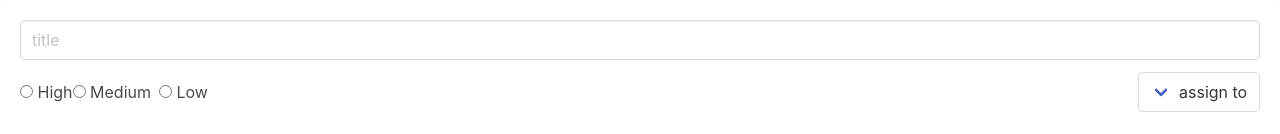
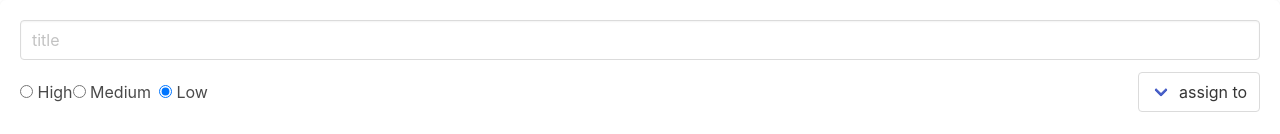
Before and after one commit to tim811223/ReactLab, a React (Vite) app in the folder CH9-Forms/ch9-todoitem/: page / in a window 1280 px wide. Shown: the top 134 px of the page. Built offline with nearby package versions, Linux system fonts and the light colour scheme; the HTML template or start-up script is replaced by a standard one.

Commit message:
基本完成 radio 功能

```diff
--- a/CH9-Forms/ch9-todoitem/src/ToDos/Editor.tsx
+++ b/CH9-Forms/ch9-todoitem/src/ToDos/Editor.tsx
@@ -1,8 +1,11 @@
 import { FC, useState } from "react";
+import { Priority } from "./ToDoItem";
 
 export const Editor : FC =()=> {
   const [title,setTitle] = useState<string>('');
+  const [priority,setPriority] = useState<Priority>(Priority.LOW);
   const handleTitleChange:React.ChangeEventHandler<HTMLInputElement> = (e) => {setTitle(e.target.value);};
+  const handlePriorityChange:React.ChangeEventHandler<HTMLInputElement> = (e) => {setPriority(parseInt(e.target.value));};
   return(
     <div className="box">
       <div className="field">
@@ -16,9 +19,9 @@ export const Editor : FC =()=> {
         <div className="column">
           <div className="field">
             <div className="control">
-              <label className="radio"><input type="radio" /> High </label>
-              <label className="radio"><input type="radio" /> Medium </label>
-              <label className="radio"><input type="radio" /> Low </label>
+              <label className="radio"><input type="radio" checked={priority===0} value={Priority.HIGH} onChange={handlePriorityChange}/> High </label>
+              <label className="radio"><input type="radio" checked={priority===1} value={Priority.MEDIUM} onChange={handlePriorityChange} /> Medium </label>
+              <label className="radio"><input type="radio" checked={priority===2} value={Priority.LOW} onChange={handlePriorityChange} /> Low </label>
             </div>
           </div>
         </div>
--- a/CH9-Forms/ch9-todoitem/src/ToDos/ToDoItem.tsx
+++ b/CH9-Forms/ch9-todoitem/src/ToDos/ToDoItem.tsx
@@ -0,0 +1,12 @@
+export enum Priority{
+  HIGH,
+  MEDIUM,
+  LOW,
+}
+
+export interface Props{
+  title:string;
+  content:string;
+  priority:Priority;
+  resolved:boolean;
+}
```
